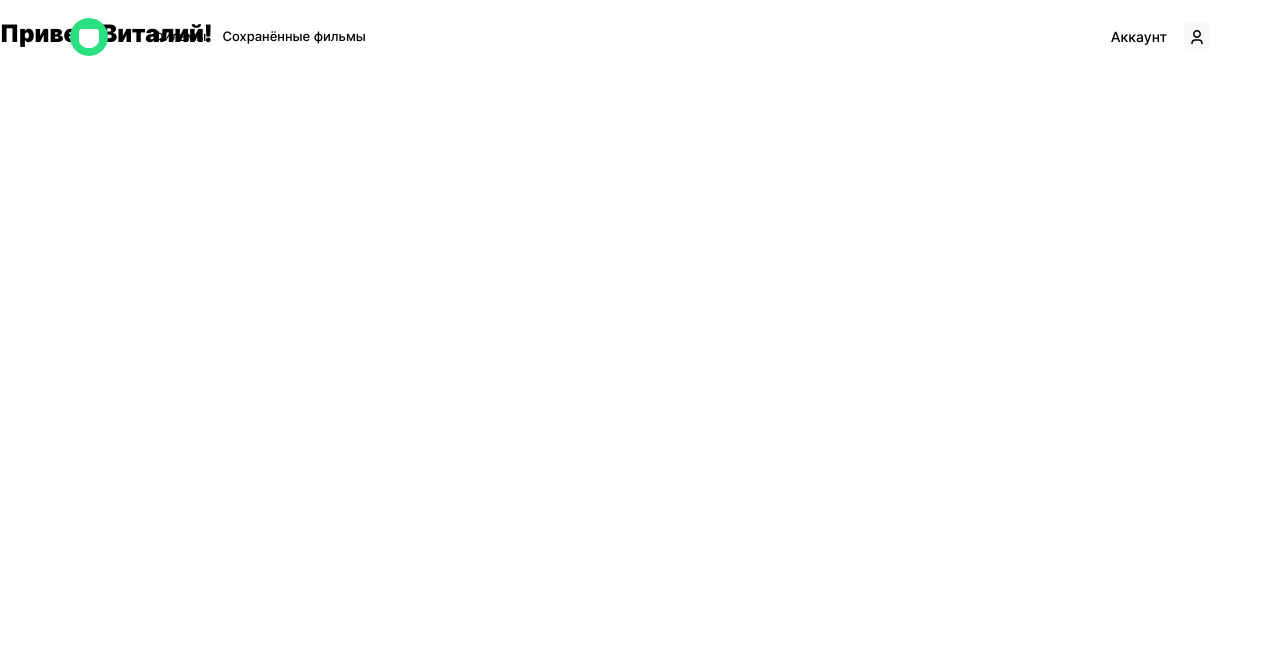
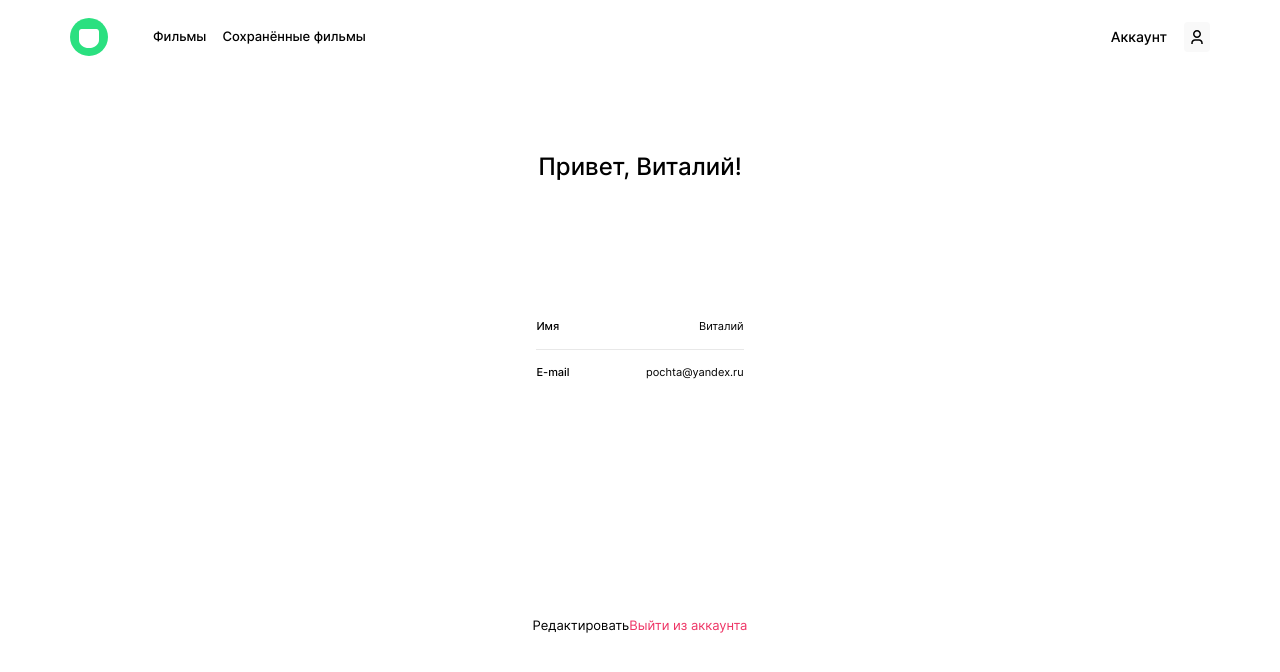
Before and after one commit to Shepelev-Mikhail/movies-explorer-frontend, a React (Create React App) app: page /profile in a window 1280 px wide. Shown: the top 672 px of the page. Built offline with nearby package versions, Linux system fonts and the light colour scheme.

Commit message:
верстка страницы профиль

```diff
--- a/src/components/Profile/Profile.css
+++ b/src/components/Profile/Profile.css
@@ -0,0 +1,88 @@
+.profile {
+    height: 100vh;
+    min-height: 700px;
+    max-width: 410px;
+    width: 100%;
+    padding: 0;
+    margin: 0 auto;
+    display: flex;
+    flex-direction: column;
+    justify-content: center;
+    align-items: center;
+    align-content: center;
+}
+
+.profile__title {
+    padding: 0;
+    margin: 0 0 123px;
+    font-style: normal;
+    font-weight: 500;
+    font-size: 24px;
+    line-height: 29px;
+    color: #000000;
+}
+
+.profile__field {
+    width: 100%;
+    padding: 16px 0;
+    border-bottom: 1px solid #E8E8E8;
+    display: flex;
+    flex-direction: row;
+    justify-content: flex-start;
+    align-items: center;
+    align-content: space-between;
+}
+
+.profile__field:last-of-type {
+    border: none;
+    margin-bottom: 220px;
+}
+
+.profile__field-name {
+    padding: 0;
+    margin: 0;
+    font-style: normal;
+    font-weight: 500;
+    font-size: 11px;
+    line-height: 13px;
+    color: #000000;
+}
+
+.profile__field-input {
+    flex: 1;
+    padding: 0;
+    margin: 0;
+    border: none;
+    box-shadow: none;
+    font-style: normal;
+    font-weight: 400;
+    font-size: 11px;
+    line-height: 13px;
+    text-align: right;
+    color: #000000;
+}
+
+.profile__button {
+    padding: 0 0 16px;
+    margin: 0;
+    border: none;
+    box-shadow: none;
+    font-weight: 400;
+    font-size: 13px;
+    line-height: 16px;
+    color: #000000;
+    background-color: transparent;
+    cursor: pointer;
+}
+
+.profile__button_logout {
+    color: #EE3465;
+}
+
+@media (min-width: 768px) {
+
+}
+
+@media (min-width: 992px) {
+
+}
--- a/src/components/Profile/Profile.js
+++ b/src/components/Profile/Profile.js
@@ -2,7 +2,35 @@ import './Profile.css';
 
 function Profile() {
   return (
-    <h2>Привет, Виталий!</h2>
+    <div className="profile">
+      <h2 className="profile__title">Привет, Виталий!</h2>
+      <div className="profile__fields">
+        <div className="profile__field">
+          <p className="profile__field-name">Имя</p>
+          <input
+            type="text"
+            className="profile__field-input"
+            value="Виталий"
+          />
+
+        </div>
+        <div className="profile__field">
+          <p className="profile__field-name">E-mail</p>
+          <input
+            type="text"
+            className="profile__field-input"
+            value="pochta@yandex.ru"
+          />
+        </div>
+      </div>
+
+      <span className="profile__error"></span>
+      <div className="profile__buttons">
+        <button className="profile__button">Редактировать</button>
+        <button className="profile__button profile__button_logout">Выйти из аккаунта</button>
+      </div>
+
+    </div>
   )
 }
 
```
